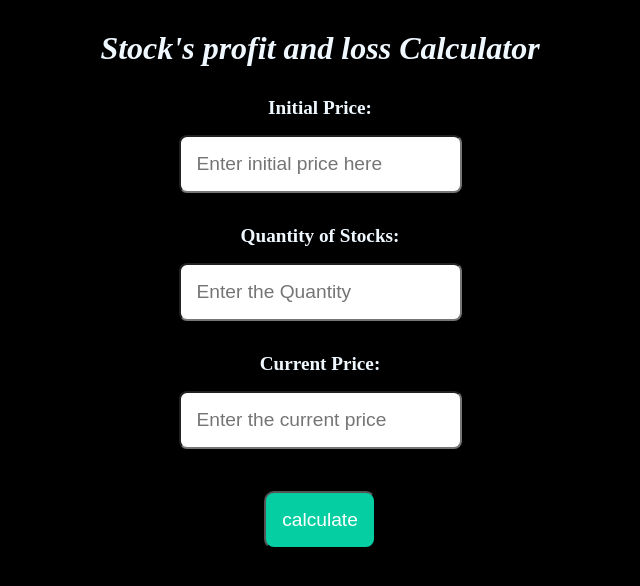
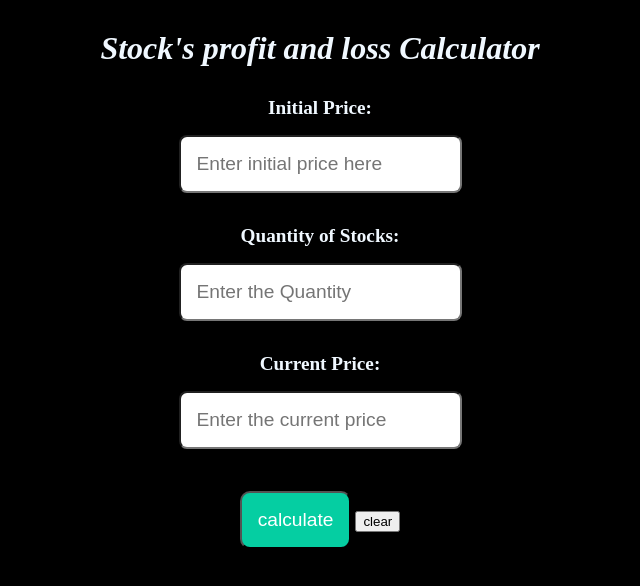
Before and after one commit to jha19mayank/Stock-profit-loss-calculator, a plain HTML site: page index.html in a window 1280 px wide. Shown: the whole page, without its empty margins (320-960 px from the left). Drawn offline with Linux system fonts and the light colour scheme.

Commit message:
✨added a clear button

```diff
--- a/index.html
+++ b/index.html
@@ -37,6 +37,7 @@
         </label>
         <div id="output-box"></div>
         <button id="calculate-btn">calculate</button>
+        <button id="clear-btn">clear</button>
         </main>
     <script src="./script.js"></script>
   </body>
```
